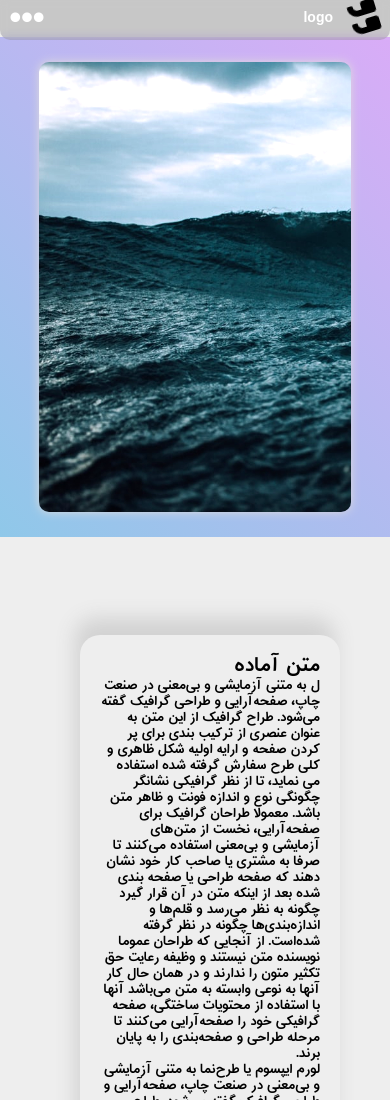
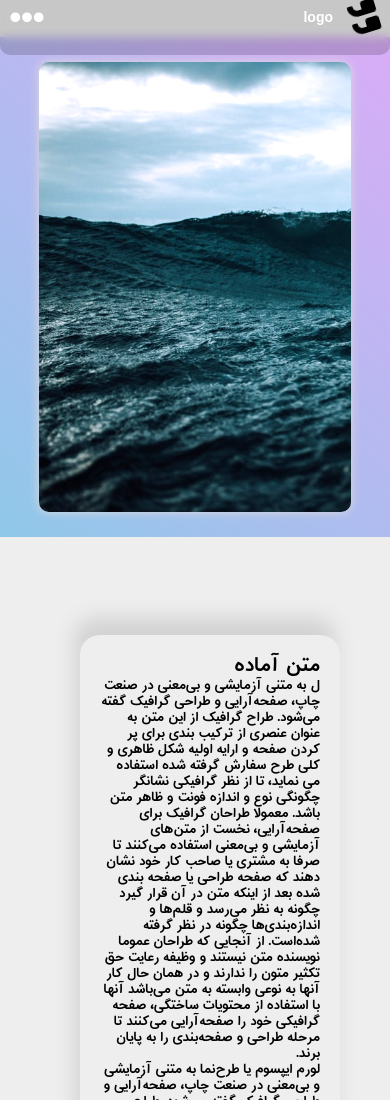
Before and after one commit to mhmdmhd6/responsive1, a plain HTML site: page index.html in a window 390 px wide. Shown: the top 1100 px of the page. Drawn offline with Linux system fonts and the light colour scheme.

Commit message:
Update style.css

```diff
--- a/style.css
+++ b/style.css
@@ -38,6 +38,9 @@ body {
 }
 
 @media  (max-width: 900px) {
+    .navbar {
+        height: 55px;
+    }
     .navbar .computer li a {
         display: none;
     }
```
